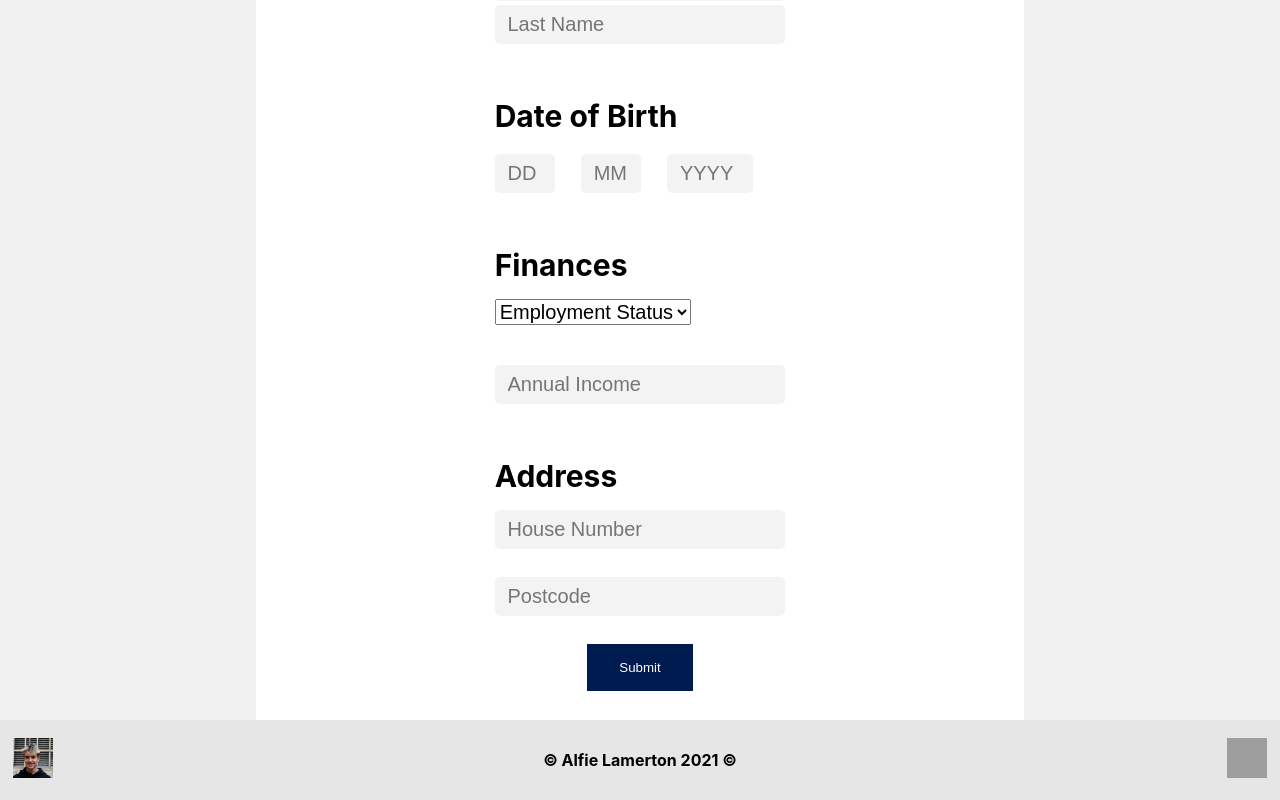
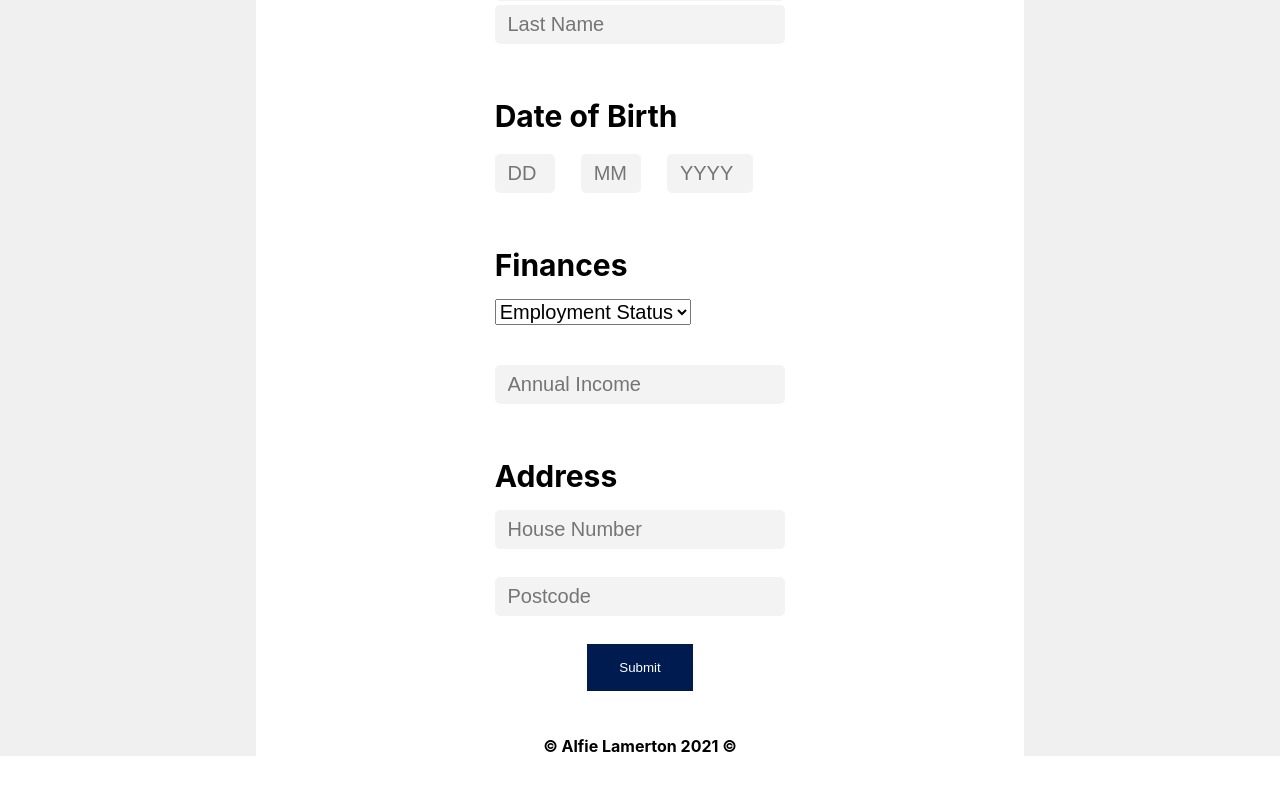
Before and after one commit to AlfieLamertonTM/Candidate_Test, a React (Create React App) app in the folder candidate_test/: page / in a window 1280 px wide. Shown: the part 292-1092 px from the top of the page. Built offline with nearby package versions, Linux system fonts and the light colour scheme; grey boxes are pictures that could not be loaded.

Commit message:
Removed large footer, leaving just my name and ©s, all cypress tests updated and pass according to the state of the code

```diff
--- a/candidate_test/src/App.css
+++ b/candidate_test/src/App.css
@@ -1,7 +1,7 @@
-@media only screen and (min-width: 0px) {
 .NewCustomerPage {
   text-align: center;
   background-color: rgb(240, 240, 240);
+  min-height: 100vh;
 }
 
 .Cards {
@@ -10,189 +10,7 @@
 
 .CardsPage {
   text-align: center;
-  }
-
-  h1 a {
-    color: white;
-    text-decoration: none;
-  }
-
-  .colour-box {
-    width: 100%;
-    display: block;
-    margin: 0 auto;
-    background-color: white;
-  }
-
-  .HeaderDiv {
-    background-color: #001b50;
-    height: 100px;
-    width: 100%;
-  }
-
-  .HeaderTitle {
-    color: white;
-    margin: auto;
-    padding-top: 3.5vh;
-  }
-
-  .select {
-    font-family: Arial, Helvetica, sans-serif;
-    font-size: 20px;
-  }
-
-  .tableDiv {
-    display: table;
-    left: 50%;
-  }
-
-  .tableCellDiv {
-    display: table-cell;
-    padding-right: 2vw;
-  }
-
-  .dayOfBirth,
-  .monthOfBirth {
-    width: 35px;
-  }
-
-  .yearOfBirth {
-    width: 60px;
-  }
-
-  .form-box {
-    display: inline-block;
-    max-width: 90%;
-    /* border: dotted #f55a00 5vw; */
-    margin: 2vw;
-    left: 50%;
-  }
-
-  .form-box h3 {
-    font-size: 30px;
-    text-align: left;
-    color: black;
-    margin-bottom: 2vh;
-  }
-
-  .form-box label {
-    display: block;
-    text-align: left;
-    font-size: 20px;
-    /* margin: 0 0 2vh 0; */
-    padding: 0 0 2vh 0;
-  }
-
-  .form-box input,
-  text {
-    display: block;
-    max-width: 100%;
-    padding: 0.5rem 0.8rem 0.5rem 0.8rem;
-    margin: 0.5vh 0;
-    border: 0;
-    border-radius: 5px;
-    font-size: 20px;
-    background-color: rgb(243, 243, 243);
-  }
-
-  .CardDiv {
-    /* text-align: center; */
-    width: 50vh;
-    border-style: solid;
-    border-width: 1px;
-    border-color: black;
-    border-radius: 10px;
-    margin-top: 2vh;
-    margin-bottom: 2vh; /* Margin collapse */
-    margin-left: auto;
-    margin-right: auto;
-  }
-
-  .cardDetails {
-    width: 50vh;
-    border-style: solid;
-    border-width: 1px;
-    border-color: black;
-    margin-top: 2vh;
-    margin-bottom: 2vh; /* Margin collapse */
-    margin-left: auto;
-    margin-right: auto;
-  }
-
-  .submit {
-    background-color: #001b50;
-    border: none;
-    color: white;
-    padding: 16px 32px;
-    text-decoration: none;
-    margin: 4px 2px;
-    cursor: pointer;
-  }
-
-  .footer {
-    background-color: #e6e6e6;
-    height: 10vh;
-    display: flex;
-    align-items: center;
-    flex-direction: row;
-    position: relative;
-  }
-
-  .footerText {
-    padding: 0 20px 0 20px;
-    width: 90vw;
-    font-weight: bold;
-  }
-
-  .stickyFooter {
-    background-color: #e6e6e6;
-    height: 10vh;
-    display: flex;
-    align-items: center;
-    flex-direction: row;
-    position: absolute;
-    bottom: 0;
-  }
-
-  .stickyFooterText {
-    padding: 0 20px 0 20px;
-    width: 90vw;
-    font-weight: bold;
-  }
-
-  .facePic {
-    height: 40px;
-    width: 40px;
-    margin-left: 1vw;
-  }
-
-  .linkedIn {
-    background-color: white;
-    height: 40px;
-    width: 40px;
-    margin-right: 1vw;
-  }
-}
-
-/*
-
-
-
-
-*/
-
-@media only screen and (min-width: 700px) {
-  .NewCustomerPage {
-    text-align: center;
-    background-color: rgb(240, 240, 240);
-  }
-
-  .Cards {
-    text-align: center;
-  }
-
-  .CardsPage {
-    text-align: center;
+  min-height: 100vh;
 }
 
 h1 a {
@@ -203,8 +21,10 @@
 .colour-box {
   width: 60vw;
   display: block;
-    margin: 0 auto;
+  margin: 0 auto -10vh;
   background-color: white;
+  min-height: 100%;
+  height: auto !important;
   height: 100%;
 }
 
@@ -313,38 +133,6 @@
   cursor: pointer;
 }
 
-  .footer {
-    background-color: #e6e6e6;
-    height: 10vh;
-    display: flex;
-    align-items: center;
-    flex-direction: row;
-    position: relative;
-    width: 100%;
-  }
-
-  .footerText {
-    padding: 0 20px 0 20px;
-    width: 90vw;
-    font-weight: bold;
-  }
-
-  .stickyFooter {
-    background-color: #e6e6e6;
-    height: 10vh;
-    display: flex;
-    align-items: center;
-    flex-direction: row;
-    position: absolute;
-    bottom: 0;
-  }
-
-  .stickyFooterText {
-    padding: 0 20px 0 20px;
-    width: 90vw;
-    font-weight: bold;
-  }
-
 .facePic {
   height: 40px;
   width: 40px;
@@ -357,4 +145,24 @@
   width: 40px;
   margin-right: 1vw;
 }
+
+.footer {
+  /* background-color: #e6e6e6; */
+  /* height: 10vh; */
+  /* width: 100%; */
+  display: flex;
+  /* align-items: center; */
+  /* flex-direction: row; */
+  display: block;
+  /* position: absolute; */
+  /* bottom: 0; */
 }
+
+.push {
+  height: 10vh;
+}
+
+.footerText {
+  padding: 0 20px 0 20px;
+  font-weight: bold;
+}
--- a/candidate_test/src/Footer.js
+++ b/candidate_test/src/Footer.js
@@ -2,23 +2,23 @@ import React from "react";
 
 function Footer() {
   return (
-    <div className="footer">
-      <a href="https://github.com/AlfieLamertonTM">
+    <footer className="footer">
+      {/* <a href="https://github.com/AlfieLamertonTM">
         <img
           className="facePic"
           src={process.env.PUBLIC_URL + "/square_face.png"}
           alt="My face"
         />
-      </a>
+      </a> */}
       <p className="footerText">© Alfie Lamerton 2021 ©</p>
-      <a href="https://www.linkedin.com/in/alfie-lamerton/">
+      {/* <a href="https://www.linkedin.com/in/alfie-lamerton/">
         <img
           className="linkedIn"
           src={process.env.PUBLIC_URL + "/linkedin.png"}
           alt="LinkedIn"
         />
-      </a>
-    </div>
+      </a> */}
+    </footer>
   );
 }
 
--- a/candidate_test/src/StickyFooter.js
+++ /dev/null
@@ -1,25 +0,0 @@
-import React from "react";
-
-function StickyFooter() {
-  return (
-    <div className="stickyFooter">
-      <a href="https://github.com/AlfieLamertonTM">
-        <img
-          className="facePic"
-          src={process.env.PUBLIC_URL + "/square_face.png"}
-          alt="My face"
-        />
-      </a>
-      <p className="stickyFooterText">© Alfie Lamerton 2021 ©</p>
-      <a href="https://www.linkedin.com/in/alfie-lamerton/">
-        <img
-          className="linkedIn"
-          src={process.env.PUBLIC_URL + "/linkedin.png"}
-          alt="LinkedIn"
-        />
-      </a>
-    </div>
-  );
-}
-
-export default StickyFooter;
--- a/candidate_test/src/pages/Cards.js
+++ b/candidate_test/src/pages/Cards.js
@@ -2,12 +2,13 @@ import axios from "axios";
 import React, { useEffect, useState } from "react";
 import { CreditCard } from "../CreditCard";
 import Header from "../Header";
-import StickyFooter from "../StickyFooter";
+import Footer from "../Footer";
+
 export default function Cards() {
   const [customer, setCustomer] = useState([]);
   const [openCards, setOpenCards] = useState([]);
   const id = "1";
-  let totalAvailableCredit = 0;
+  let totalAvailableCredit = null;
 
   const showCardDetails = (cardName) => {
     if (openCards.includes(cardName)) {
@@ -42,14 +43,14 @@ export default function Cards() {
     const anywhereCard = new CreditCard("Anywhere Card", 18.9, 0, 6, 1200);
     const studentLifeCard = new CreditCard("Student Life", 33.9, 0, 0, 300);
     const liquidCard = new CreditCard("Liquid Card", 33.9, 12, 6, 3000);
-    // This line is an example of how my code is extensible
-    const bigStacksCard = new CreditCard(
-      "Big Stacks Card",
-      33.9,
-      12,
-      6,
-      100000
-    );
+    // This card is an example of how my code is extensible
+    // const bigStacksCard = new CreditCard(
+    //   "Big Stacks Card",
+    //   33.9,
+    //   12,
+    //   6,
+    //   100000
+    // );
 
     const cardList = [anywhereCard];
 
@@ -60,9 +61,9 @@ export default function Cards() {
       cardList.push(liquidCard);
     }
     // This if statement is a further example of how my code is extensible
-    if (customer.annualIncome > 100000) {
-      cardList.push(bigStacksCard);
-    }
+    // if (customer.annualIncome >= 100000) {
+    //   cardList.push(bigStacksCard);
+    // }
     return cardList;
   };
 
@@ -116,8 +117,9 @@ export default function Cards() {
         </div>
         <h2 className="smallHeader">Total Available Credit</h2>
         <p>{totalAvailableCredit}</p>
+        <div className="push"></div>
       </div>
-      <StickyFooter />
+      <Footer />
     </div>
   );
 }
--- a/candidate_test/src/pages/NewCustomer.js
+++ b/candidate_test/src/pages/NewCustomer.js
@@ -180,8 +180,8 @@ export default function NewCustomer() {
                 <option value="partTime">Part Time</option>
                 <option value="student">Student</option>
                 {/* The lines below exist to demonstrate extensibility */}
-                {/* <option value="retired">Retired</option> */}
-                {/* <option value="homemaker">Homemaker</option> */}
+                {/* <option value="retired">Retired</option>
+                <option value="homemaker">Homemaker</option> */}
               </select>
             </label>
             <br />
@@ -228,6 +228,7 @@ export default function NewCustomer() {
             </button>
           </form>
         </div>
+        <div className="push"></div>
       </div>
       <Footer />
     </div>
```
Also changed, not shown: 1 other file (tests, documents, lock files or other folders). Lines whose indentation alone changed are shown as unchanged.
